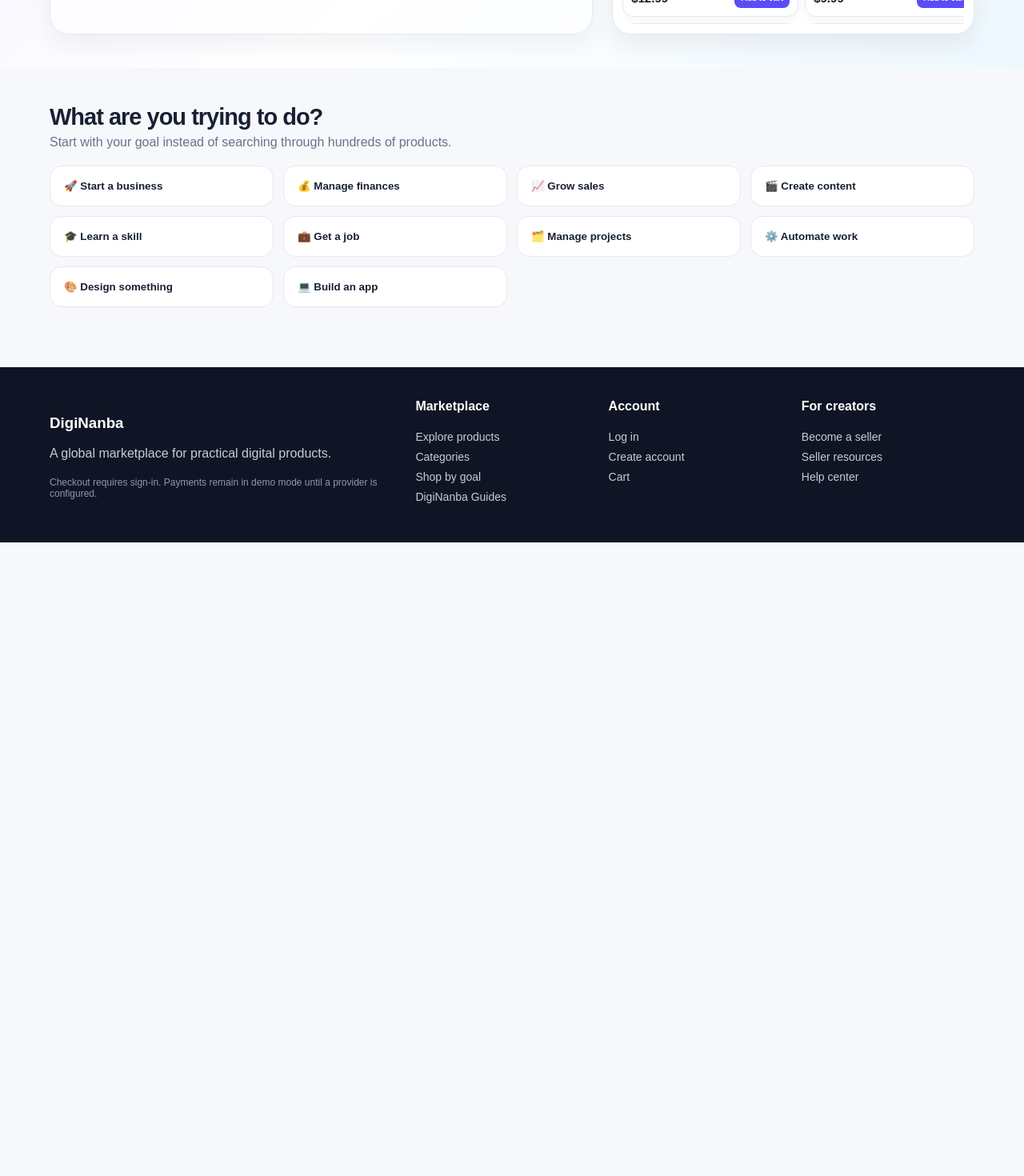
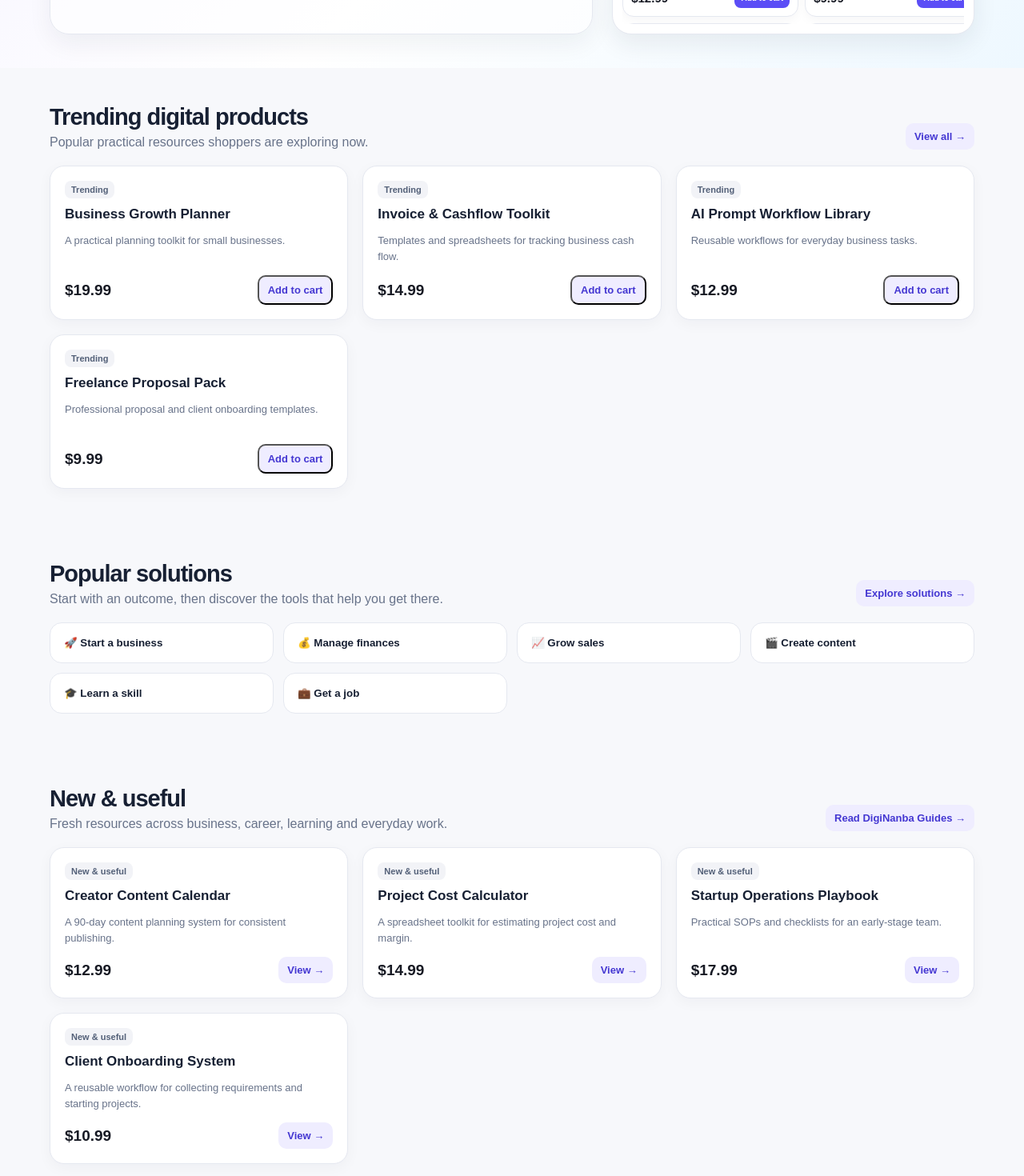
Before and after one commit to agnengineeringselectricals-crypto/diginanba, a Next.js app: page / in a window 1280 px wide. Shown: the part 680-2150 px from the top of the page at 80% size. Before the commit the page ends 1358 px from the top, so only its background shows below. Built offline with nearby package versions, Linux system fonts and the light colour scheme; no server answers; the database is empty.

Commit message:
Add marketplace discovery rows and solution links

```diff
--- a/app/HomePageClient.tsx
+++ b/app/HomePageClient.tsx
@@ -220,6 +220,19 @@ export default function HomePageClient({ initialProducts }: Props) {
         </div>
       </section>
 
+      <section className="ref-section ref-discovery-row"><div className="ref-container">
+        <div className="ref-section-head"><div><h2>Trending digital products</h2><p>Popular practical resources shoppers are exploring now.</p></div><Link href="/explore" className="ref-view-product">View all →</Link></div>
+        <div className="ref-products ref-horizontal">{products.slice(0,4).map((product)=><article className="ref-product" key={'trend-'+product.id}><div className="ref-product-body"><span className="ref-tag">Trending</span><h3><Link href={'/products/'+product.slug+'?market='+market}>{product.title}</Link></h3><p>{product.description}</p><div className="ref-price-row"><span className="ref-price">{product.price}</span><button className="ref-view-product" onClick={()=>addToCart(product)}>Add to cart</button></div></div></article>)}</div>
+      </div></section>
+      <section className="ref-section ref-discovery-row"><div className="ref-container">
+        <div className="ref-section-head"><div><h2>Popular solutions</h2><p>Start with an outcome, then discover the tools that help you get there.</p></div><Link href="/solutions" className="ref-view-product">Explore solutions →</Link></div>
+        <div className="ref-needs">{needs.slice(0,6).map(([icon,label,target])=><button className="ref-need" key={'solution-'+label} onClick={()=>chooseNeed(target)}>{icon} {label}</button>)}</div>
+      </div></section>
+      <section className="ref-section ref-discovery-row"><div className="ref-container">
+        <div className="ref-section-head"><div><h2>New & useful</h2><p>Fresh resources across business, career, learning and everyday work.</p></div><Link href="/guides" className="ref-view-product">Read DigiNanba Guides →</Link></div>
+        <div className="ref-products ref-horizontal">{products.slice(4,8).map((product)=><article className="ref-product" key={'new-'+product.id}><div className="ref-product-body"><span className="ref-tag">New & useful</span><h3><Link href={'/products/'+product.slug+'?market='+market}>{product.title}</Link></h3><p>{product.description}</p><div className="ref-price-row"><span className="ref-price">{product.price}</span><Link className="ref-view-product" href={'/products/'+product.slug+'?market='+market}>View →</Link></div></div></article>)}</div>
+      </div></section>
+
       <section id="needs" className="ref-section"><div className="ref-container">
         <div className="ref-section-head"><div><h2>What are you trying to do?</h2><p>Start with your goal instead of searching through hundreds of products.</p></div></div>
         <div className="ref-needs">{needs.map(([icon, label, target]) => <button className="ref-need" key={label} onClick={() => chooseNeed(target)}>{icon} {label}</button>)}</div>
```
